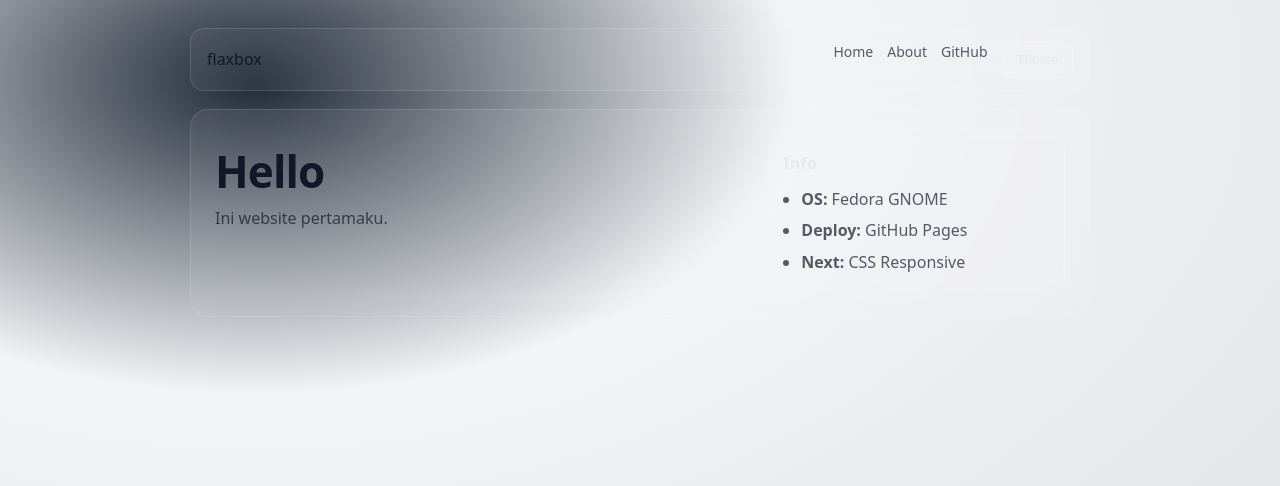
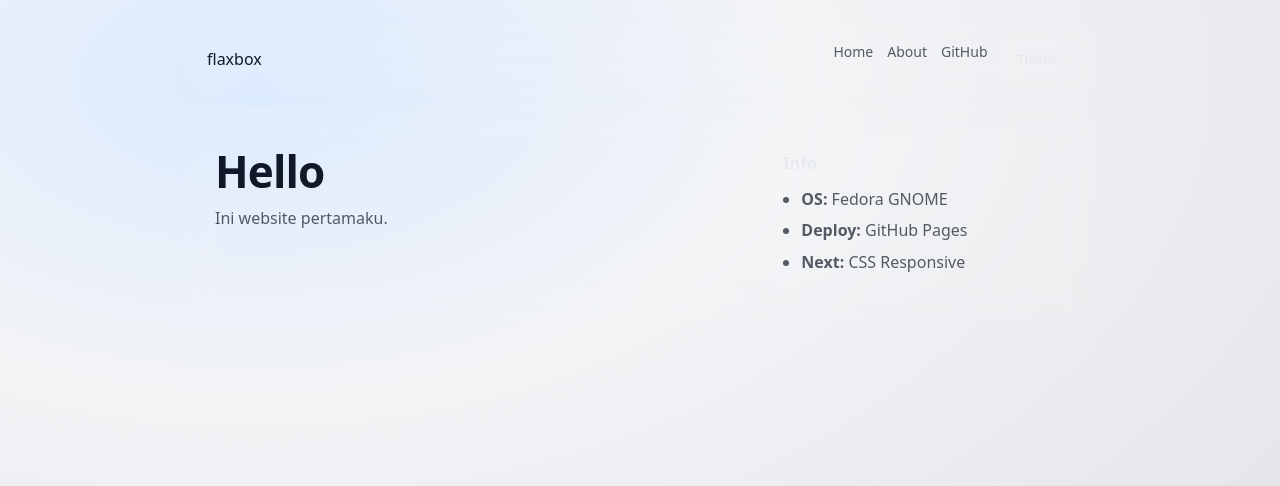
Before and after one commit to rendrabdilah/website-0xty1, a plain HTML site: page index.html in a window 1280 px wide. Both pictures are taken after a click on the button "Theme". Drawn offline with Linux system fonts and the light colour scheme.

Commit message:
improve light theme background

```diff
--- a/style.css
+++ b/style.css
@@ -10,6 +10,7 @@
     --text: #e5e7eb;
     --muted: rgba(229, 231, 235, 0.75);
     --accent: #93c5fd;
+    --glow: #1f2937;
 }
 
 :root[data-theme="light"] {
@@ -20,6 +21,7 @@
     --text: #111827;
     --muted: rgba(17, 24, 39, 0.70);
     --accent: #2563eb;
+    --glow: #dbeafe;
 }
 
 body {
@@ -30,9 +32,9 @@ body {
     color: var(--text);
 
     /* Background */
-    background: radial-gradient(1200px 700px at 20% 10%, #1f2937 0%, var(--bg1) 45%, var(--bg2) 100%);
+
     min-height: 100vh;
-
+    background: radial-gradient(1200px 700px at 20% 10%, var(--glow) 0%, var(--bg1) 45%, var(--bg2) 100%);
     /* FLEXBOX: pusatkan konten */
     display: flex;
     flex-direction: column;
@@ -42,6 +44,8 @@ body {
     align-items: center;
 
     padding: 28px;
+
+    transition: background 250ms ease, color 250ms ease;
 }
 
 /* Pembungkus utama */
```
